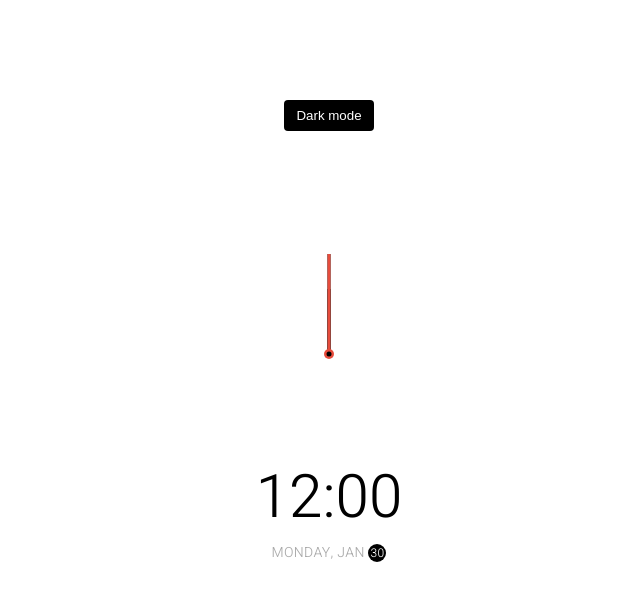
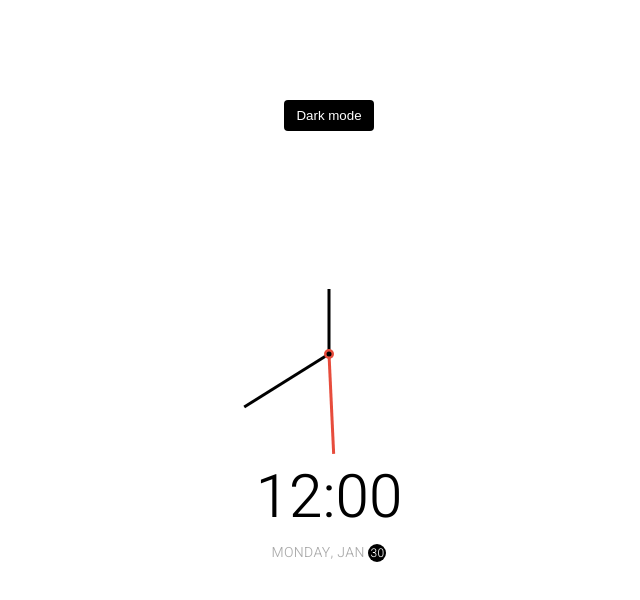
Before and after one commit to ah1096/Day-19-Theme-Clock, a plain HTML site: page index.html in a window 1280 px wide. Shown: the whole page, without its empty margins (311-951 px from the left). Drawn offline with Linux system fonts and the light colour scheme.

Commit message:
completed needle functionality

```diff
--- a/script.js
+++ b/script.js
@@ -20,3 +20,25 @@ toggle.addEventListener('click', (e) => {
         e.target.innerHTML = 'Light mode'
     }
 })
+
+function setTime() {
+    const time = new Date()
+    const month = time.getMonth()
+    const day = time.getDay()
+    const hours = time.getHours()
+    const hoursForClock = hours % 12
+    const minutes = time.getMinutes()
+    const seconds = time.getSeconds()
+
+    hourEl.style.transform = `translate(-50%, -100%) rotate(${scale(hoursForClock, 0, 11, 0, 360)}deg)`
+    minuteEl.style.transform = `translate(-50%, -100%) rotate(${scale(minutes, 0, 59, 0, 360)}deg)`
+    secondEl.style.transform = `translate(-50%, -100%) rotate(${scale(seconds, 0, 59, 0, 360)}deg)`
+}
+
+const scale = (num, in_min, in_max, out_min, out_max) => {
+    return (num - in_min) * (out_max - out_min) / (in_max - in_min) + out_min;
+}
+
+setTime()
+
+setInterval(setTime, 1000)
--- a/style.css
+++ b/style.css
@@ -70,6 +70,7 @@ body {
     width: 3px;
     transform-origin: bottom center;
         /* ^ changes point of rotation */
+    transition: all 0.5s ease-in;
 }
 
 .needle.hour {
```
